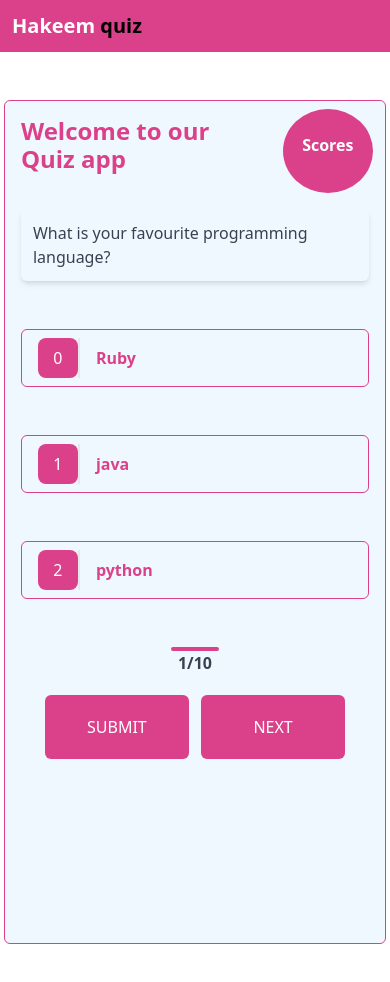
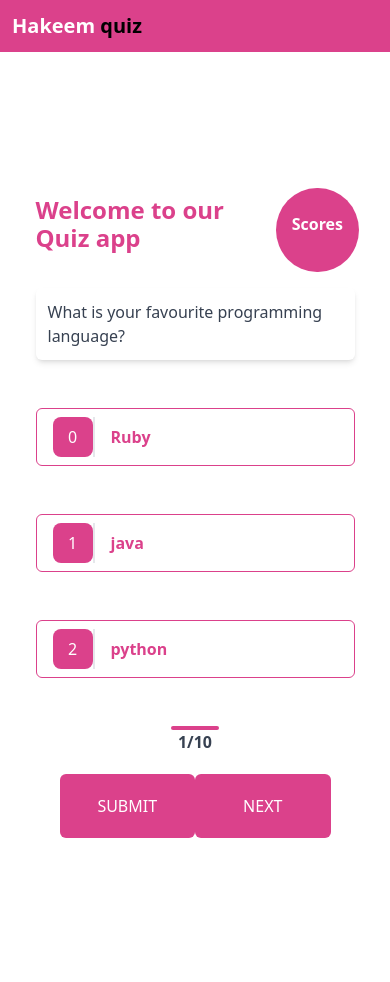
Before and after one commit to Paulhakeem/quiz-app, a Vue app: page / in a window 390 px wide. Shown: the top 982 px of the page. Built offline with nearby package versions, Linux system fonts and the light colour scheme.

Commit message:
making some changes

```diff
--- a/src/assets/main.css
+++ b/src/assets/main.css
@@ -5,15 +5,15 @@
 
 @media (max-width: 640px) {
     #body {
-        max-width:80%;
-        background-color: aliceblue;
+        width:10%;
+
     }
 
  }
 @media (max-width: 768px) {
     #body {
-        max-width:80%;
-        background-color: aliceblue;
+        width: 90%;
+        margin-top: 2rem;
     }
     .circle{
         width: 14vh;
@@ -26,19 +26,10 @@
  }
  @media (max-width: 1024px) {
     #body {
-        max-width:90%;
-        background-color: aliceblue;
+        width:90%;
+        margin-top: 8rem;
     }
     .header{
         font-size: 1.5rem;
     }
  }
- @media (max-width: 1280px) {
-    #body {
-        max-width:98%;
-        background-color: aliceblue;
-    }
-    .header{
-        font-size: 1.5rem;
-    }
- }
--- a/src/components/Home.vue
+++ b/src/components/Home.vue
@@ -1,12 +1,6 @@
 <script setup>
 import { ref, onMounted } from "vue";
-import {
-  Listbox,
-  ListboxLabel,
-  ListboxButton,
-  ListboxOptions,
-  ListboxOption,
-} from "@headlessui/vue";
+
 
 let answer = [];
 let questionCounter = ref(0);
@@ -62,7 +56,7 @@ onMounted(() => {
 <template>
   <div
     id="body"
-    class="max-w-md m-auto justify-center text-center border border-1 border-university rounded-md h-screen mb-7 mt-12 select-none"
+    class="max-w-md m-auto justify-center text-center rounded-md h-screen mb-7 mt-12 select-none"
   >
     <div class="flex gap-8 justify-between">
       <h1
```
